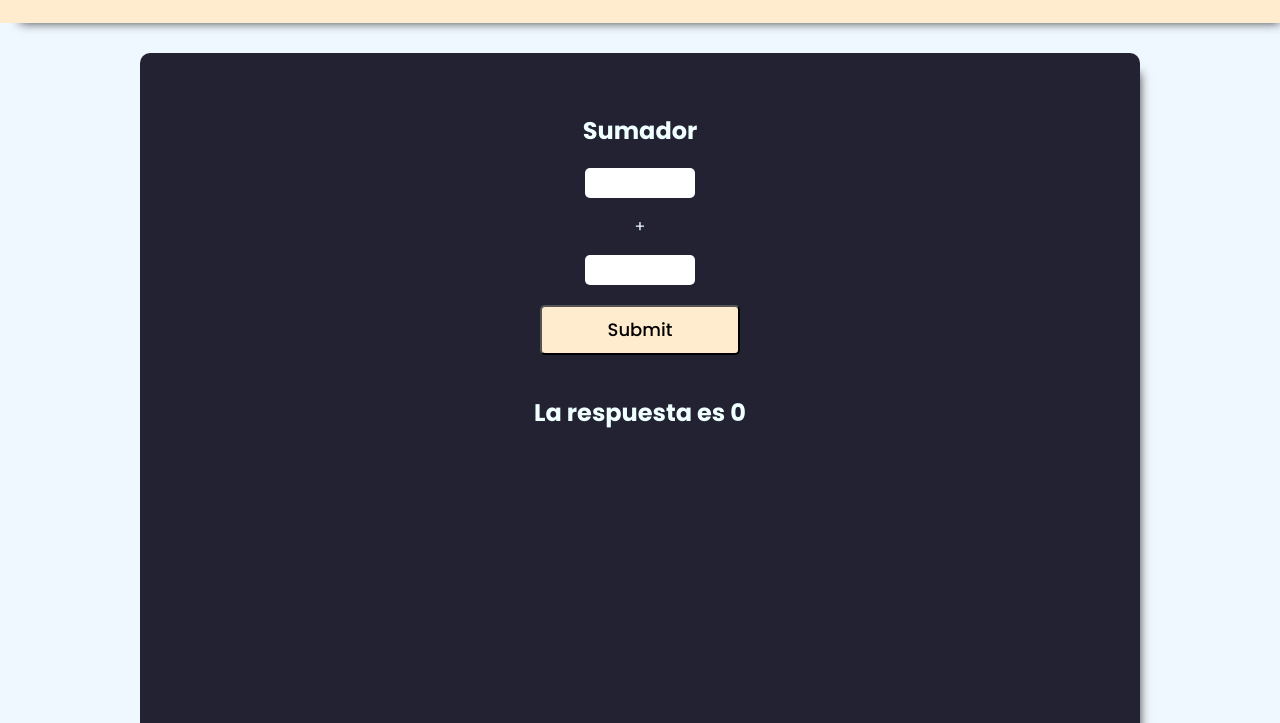
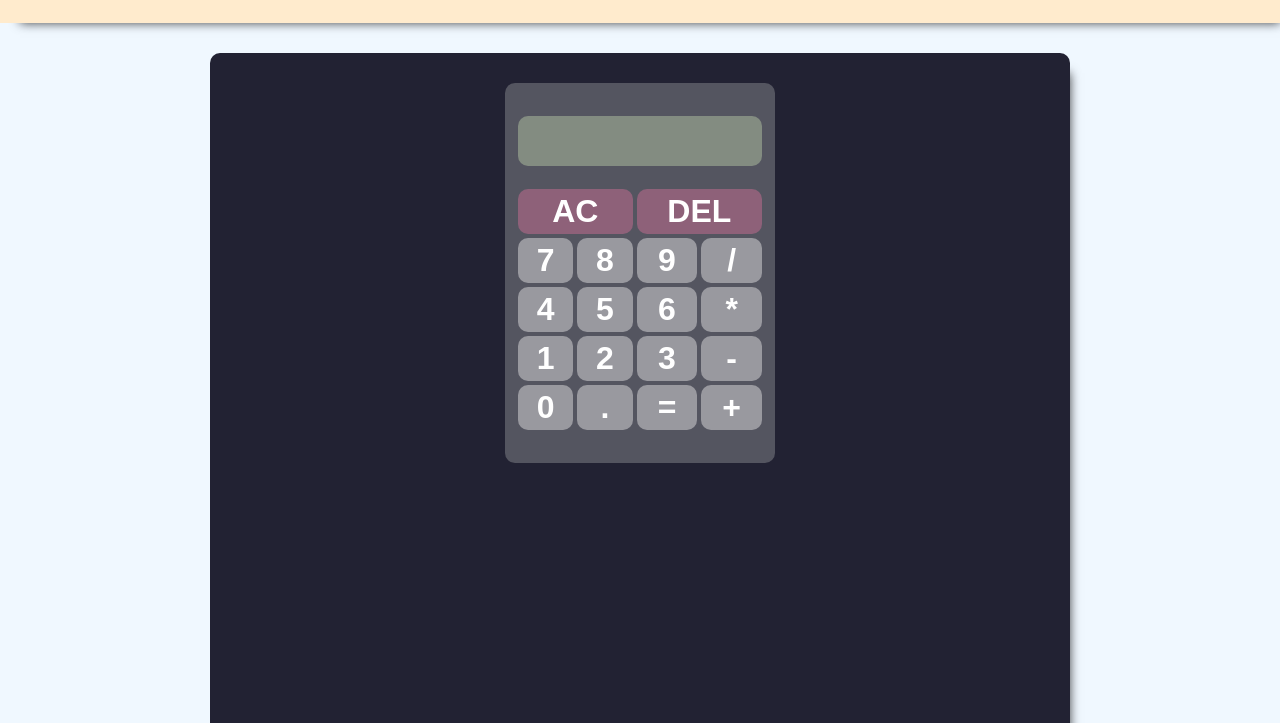
Before and after one commit to Yagouch/js_Calculator, a plain HTML site: page index.html in a window 1280 px wide. Shown: the part 77-800 px from the top of the page. Drawn offline with Linux system fonts and the light colour scheme; a web font is replaced by a local one.

Commit message:
Casio style | +,del,ac and nums working

```diff
--- a/index.html
+++ b/index.html
@@ -6,6 +6,7 @@
     <link rel="preconnect" href="https://fonts.googleapis.com">
     <link rel="preconnect" href="https://fonts.gstatic.com" crossorigin>
     <link href="https://fonts.googleapis.com/css2?family=Poppins:ital,wght@0,100;0,200;0,300;0,400;0,500;0,600;0,700;0,800;0,900;1,100;1,200;1,300;1,400;1,500;1,600;1,700;1,800;1,900&display=swap" rel="stylesheet">
+    <link href="https://fonts.googleapis.com/css2?family=Jersey+10&display=swap" rel="stylesheet">
 
     <link rel="stylesheet" href="styles.css">
     <title>JS problems</title>
@@ -15,16 +16,41 @@
         <h1>Road to Calculadora</h1>
     </header>
     <div class="container">
-        <section class="test">
-            <form id="form">
-                <h2>Sumador</h2>
-                <input id="num1" class="nums" type="number">
-                <p>+</p>
-                <input id="num2" class="nums" type="number">
-                <input class="button" type="submit">
-            </form>
-            <h2 id="answer">La respuesta es 0</h2>
-        </section>
+        <div class="calc">
+            <table>
+                <tr>
+                    <td class="texto" colspan="4"><input class="verde jersey-10-regular" type="text" id="result"></td>
+                </tr>
+                <tr>
+                    <td colspan="2" class="amplio"><input class="morado" type="button" value="AC" onclick="clean()"></td>
+                    <td colspan="2" class="amplio"><input class="morado" type="button" value="DEL" onclick="delOne()"></td>
+                </tr>
+                <tr>
+                    <td><input class="gris" type="button" value="7" onclick="dig('7')"></td>
+                    <td><input class="gris" type="button" value="8" onclick="dig('8')"></td>
+                    <td><input class="gris" type="button" value="9" onclick="dig('9')"></td>
+                    <td><input class="gris" type="button" value="/"></td>
+                </tr>
+                <tr>
+                    <td><input class="gris" type="button" value="4" onclick="dig('4')"></td>
+                    <td><input class="gris" type="button" value="5" onclick="dig('5')"></td>
+                    <td><input class="gris" type="button" value="6" onclick="dig('6')"></td>
+                    <td><input class="gris" type="button" value="*"></td>
+                </tr>
+                <tr>
+                    <td><input class="gris" type="button" value="1" onclick="dig('1')"></td>
+                    <td><input class="gris" type="button" value="2" onclick="dig('2')"></td>
+                    <td><input class="gris" type="button" value="3" onclick="dig('3')"></td>
+                    <td><input class="gris" type="button" value="-"></td>
+                </tr>
+                <tr>
+                    <td><input class="gris" type="button" value="0"></td>
+                    <td><input class="gris" type="button" value="."></td>
+                    <td><input class="gris" type="button" value="=" onclick="solve()"></td>
+                    <td><input class="gris" type="button" value="+" onclick="dig('+')"></td>
+                </tr>
+            </table>
+        </div>
     </div>
     <script src="scripts.js"></script>
 </body>
--- a/scripts.js
+++ b/scripts.js
@@ -1,22 +1,40 @@
 
-const form = document.querySelector('#form')
+function dig(valor) {
+    document.getElementById("result").value += valor;
+}
 
-form.addEventListener('click', validarFormulario)
+function clean() {
+    document.getElementById("result").value = "";
+}
+
+function delOne() {
+    document.getElementById("result").value = document.getElementById("result").value.slice(0, -1)
+}
+
+function solve() {
+    let x = document.getElementById("result").value;
+    let y = eval(x);
+    document.getElementById("result").value = y
+}
+
+// const form = document.querySelector('#form')
+
+// form.addEventListener('click', validarFormulario)
 
 
-function validarFormulario(e) {
-    e.preventDefault() //Para que no resetee el form y se puedan
-    //trabajar con los datos
-    let num1 = parseFloat(document.querySelector('#num1').value)
-    let num2 = parseFloat(document.querySelector('#num2').value)
-    if (isNaN(num1)) {
-        num1 = 0;
-    }
-    if (isNaN(num2)) {
-        num2 = 0;
-    }
+// function validarFormulario(e) {
+//     e.preventDefault() //Para que no resetee el form y se puedan
+//     //trabajar con los datos
+//     let num1 = parseFloat(document.querySelector('#num1').value)
+//     let num2 = parseFloat(document.querySelector('#num2').value)
+//     if (isNaN(num1)) {
+//         num1 = 0;
+//     }
+//     if (isNaN(num2)) {
+//         num2 = 0;
+//     }
 
-    const answer = document.getElementById('answer')
+//     const answer = document.getElementById('answer')
 
-    answer.textContent = `La respuesta es ${num1 + num2}`
-}
+//     answer.textContent = `La respuesta es ${num1 + num2}`
+// }
--- a/styles.css
+++ b/styles.css
@@ -3,6 +3,18 @@ body {
     font-family: "Poppins", sans-serif;
     margin: 0;
     padding: 0;
+}
+
+.jersey-10-regular {
+    font-family: "Jersey 10", sans-serif;
+    font-weight: 400;
+    font-style: normal;
+}
+
+input{
+    margin: 0;
+    padding: 0;
+
 }
 
 .header {
@@ -22,64 +34,65 @@ h1 {
 
 
 .container {
-    width: min(1000px, 95%);
+    width: min(800px, 80%);
     height: 1000px;
     background-color:#223;
-    margin: 0 auto;
+    margin: 10px auto;
+    padding: 30px;
     border-radius: 10px;
     box-shadow: 10px 10px 10px -10px rgba(0,0,0,0.75);
     margin-bottom: 30px;
 }
 
-.test {
-    color: azure;
+.calc {
+    background-color: rgb(84, 85, 96);
+    color: white;
+    width: 250px;
     margin: 0 auto;
-    padding: 40px;
+    padding: 30px 10px;
+    border-radius: 10px;
+
     display: flex;
-    flex-direction: column;
-    align-items: center;
     justify-content: center;
+}
+
+input[type="button"] {
+    width: 100%;
+    height: 100%;
+    font-size: xx-large;
+    font-weight: 600;
+    border-radius: 10px;
+    border: none;
+    color: white;
+    padding: 4px;
 
 }
 
-#form {
-    display: flex;
-    flex-direction: column;
-    justify-content: space-between;
-    align-items: center;
+.amplio {
+    width: 100px;
 }
-input[type=number]::-webkit-inner-spin-button,
-input[type=number]::-webkit-outer-spin-button {
-  -webkit-appearance: none;
+.morado {
+    background-color: rgb(142, 97, 121);
 }
-input[type=number] { -moz-appearance:textfield; }
-
-.nums {
-    width: 100px;
-    height: 20px;
-    font-size: large;
-    border-radius: 5px;
-    font-family: "Poppins", sans-serif;
-    font-weight: 500;
-    border: none;
-    text-align: center;
-    padding: 5px;
+.gris {
+    background-color: rgb(153, 153, 159);
+}
+.verde {
+    background-color: rgb(131, 140, 129);
 }
 
-.button {
-    width: 200px;
-    height: 50px;
-    margin: 20px;
-    background-color: blanchedalmond;
-    border-radius: 5px;
-    font-family: "Poppins", sans-serif;
-    font-weight: 500;
-    font-size: large;
-    transition: 0.5s;
+input[type="text"]{
+    height: 40px;
+    border-radius: 10px;
+    border: none;
+    width: calc(100% - 30px); /* Para contrarrestar los 15px*2 del padding: 5px 15px; de abajo*/
+    display: flex;
+    justify-content: center;
+    align-items: flex-start;
+    padding: 5px 15px;
+    font-size: xx-large;
+
 }
-
-.button:hover {
-    color:#223;
-    box-shadow: inset 0px 0px 20px 10px rgba(0,0,0,0.75);
-    cursor: pointer;
+.texto {
+    padding-bottom:  20px;
 }
```
